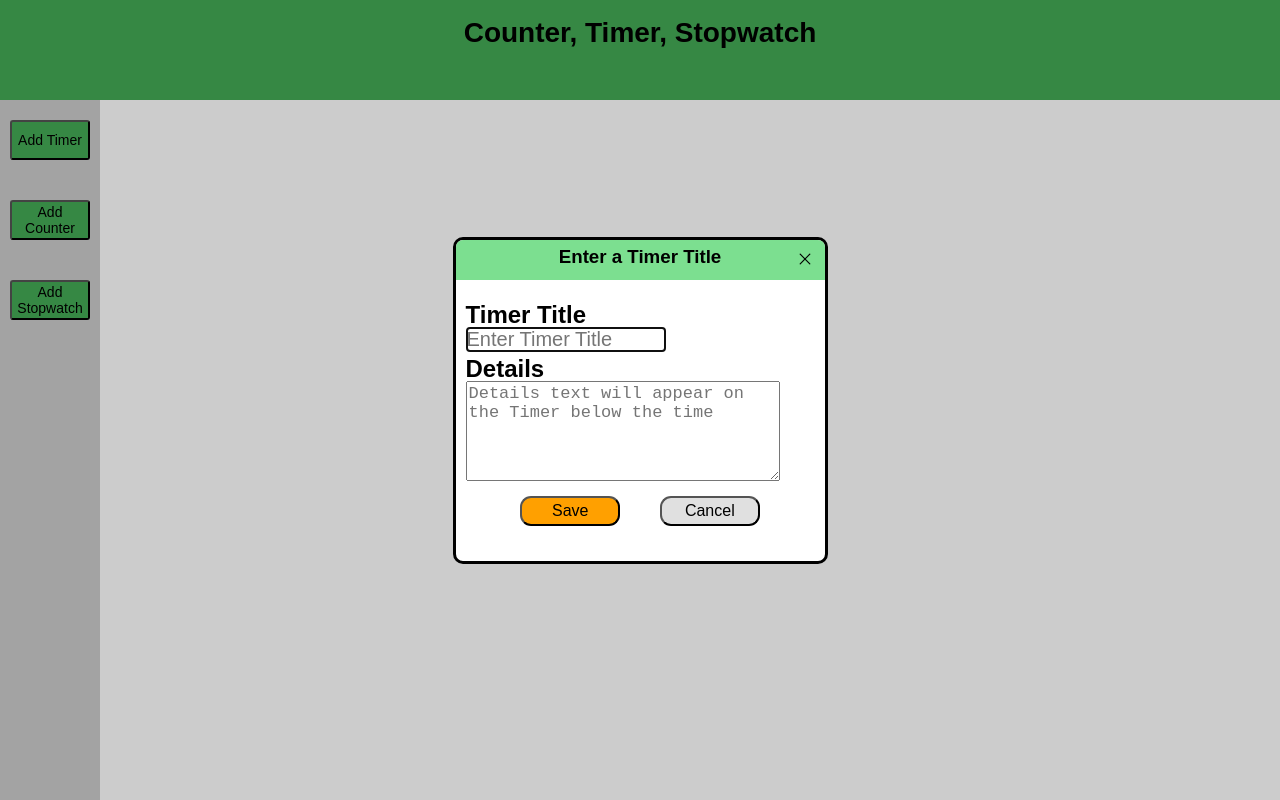
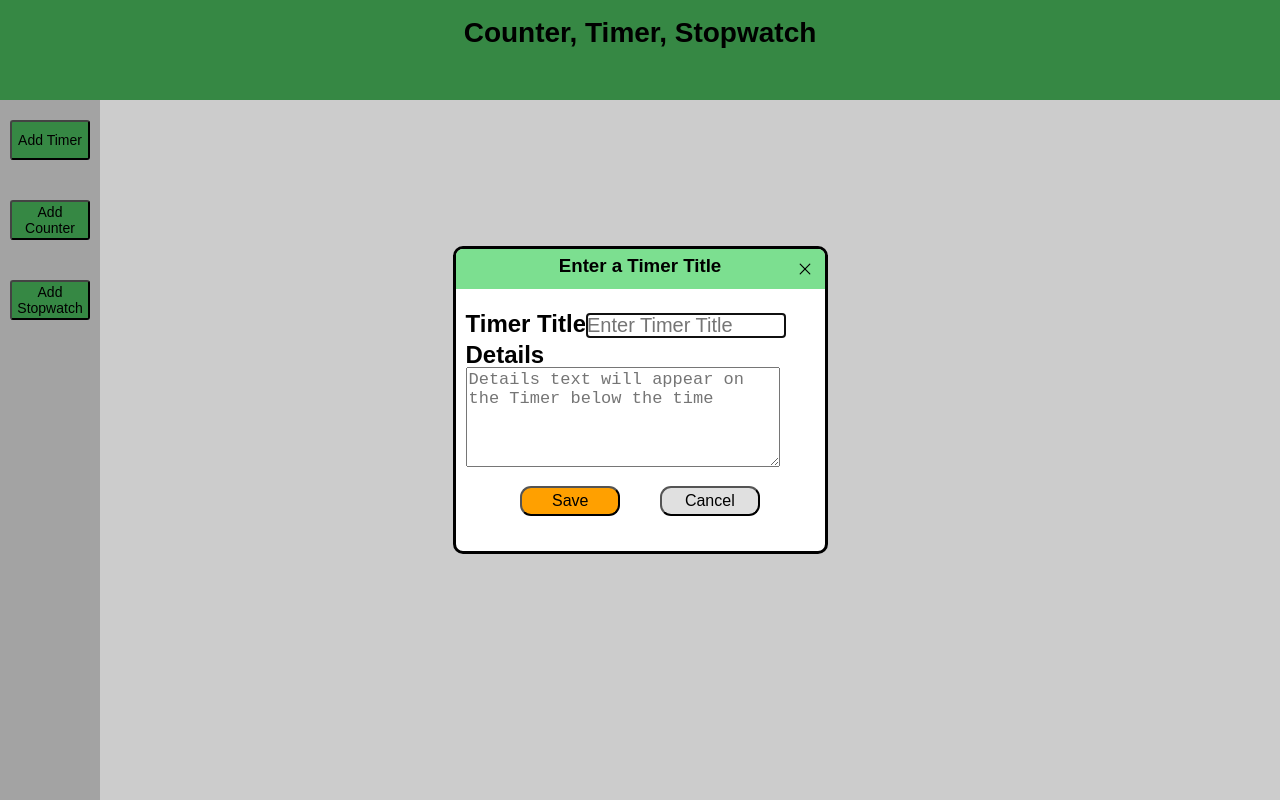
Before and after one commit to chrisjwaddell/tics, a React app: page / in a window 1280 px wide. Both pictures are taken after a click on the button "Add Timer". Built offline with nearby package versions, Linux system fonts and the light colour scheme.

Commit message:
🔄 REFACTOR: key property added to items

```diff
--- a/src/App.js
+++ b/src/App.js
@@ -59,14 +59,6 @@ function App() {
 			).toString(16)
 		}
 		return uuid
-	}
-
-	function handleTitleChange(ev) {
-		console.log("handleTitleChange")
-		if (ev.target.value.length > 16) {
-			ev.preventDefault()
-			ev.target.value = ev.target.value.slice(0, 16)
-		}
 	}
 
 	function handleTimer() {
@@ -271,14 +263,16 @@ function App() {
 					<div className="fld--col">
 						<TextInputF
 							ref={timerTitleRef}
+							keyid="timerTitle"
 							name="title"
 							label="Timer Title"
 							placeholder="Enter Timer Title"
-							onChange={handleTitleChange}
+							maxLength="16"
 						/>
 					</div>,
 					<div className="fld--col">
 						<TextArea
+							keyid="timerArea"
 							label="Details"
 							name="details"
 							style={{
@@ -294,6 +288,7 @@ function App() {
 				handleSubmit={handleTimerSubmit}
 				handleCancel={(ref) => handleCancel(timerModalRef, "timer")}
 				ref={timerModalRef}
+				keyid="timerDialog"
 			></Dialog>
 			<Dialog
 				title="Enter a Counter Title"
@@ -301,6 +296,7 @@ function App() {
 					<div className="fld--col">
 						<TextInputF
 							ref={counterTitleRef}
+							keyid="counterTitle"
 							name="title"
 							label="Counter Title"
 							placeholder="Enter Counter Title"
@@ -308,6 +304,7 @@ function App() {
 					</div>,
 					<div className="fld--col">
 						<TextArea
+							keyid="counterArea"
 							label="Details"
 							name="details"
 							style={{
@@ -323,6 +320,7 @@ function App() {
 				handleSubmit={handleCounterSubmit}
 				handleCancel={(ref) => handleCancel(counterModalRef, "counter")}
 				ref={counterModalRef}
+				keyid="counterDialog"
 			></Dialog>
 			<Dialog
 				title="Enter a Stopwatch Title"
@@ -330,6 +328,7 @@ function App() {
 					<div className="fld--col">
 						<TextInputF
 							ref={stopwatchTitleRef}
+							keyid="stopwatchTitle"
 							name="title"
 							label="Stopwatch Title"
 							placeholder="Enter Stopwatch Title"
@@ -337,6 +336,7 @@ function App() {
 					</div>,
 					<div className="fld--col">
 						<TextArea
+							keyid="stopwatchArea"
 							label="Details"
 							name="details"
 							style={{
@@ -354,6 +354,7 @@ function App() {
 					handleCancel(stopwatchModalRef, "stopwatch")
 				}
 				ref={stopwatchModalRef}
+				keyid="stopwatchDialog"
 			></Dialog>
 		</React.StrictMode>
 	)
--- a/src/components/TextArea.js
+++ b/src/components/TextArea.js
@@ -2,6 +2,7 @@ import React from "react"
 
 export default function TextArea({
 	name,
+	keyid,
 	label,
 	className,
 	placeholder,
@@ -10,7 +11,7 @@ export default function TextArea({
 	style,
 }) {
 	return (
-		<>
+		<div key={keyid}>
 			<label htmlFor={name} className="fld-label">
 				{label}
 			</label>
@@ -23,7 +24,7 @@ export default function TextArea({
 				value={value}
 				style={style}
 			></textarea>
-		</>
+		</div>
 	)
 }
 
--- a/src/components/TextInput.js
+++ b/src/components/TextInput.js
@@ -3,6 +3,7 @@ import React, {forwardRef} from "react"
 export function TextInput({
 	name,
 	label,
+	keyid,
 	className,
 	placeholder,
 	value,
@@ -10,7 +11,7 @@ export function TextInput({
 	onChange,
 }) {
 	return (
-		<>
+		<div key={keyid}>
 			<label htmlFor={name} className="fld-label">
 				{label}
 			</label>
@@ -22,15 +23,16 @@ export function TextInput({
 				placeholder={placeholder}
 				onFocus={onFocus}
 				onChange={onChange}
+				maxLength={props.maxLength}
 				value={value}
 			></input>
-		</>
+		</div>
 	)
 }
 
 export const TextInputF = forwardRef((props, ref) => {
 	return (
-		<>
+		<div key={props.keyid}>
 			<label htmlFor={props.name} className="fld-label">
 				{props.label}
 			</label>
@@ -43,9 +45,10 @@ export const TextInputF = forwardRef((props, ref) => {
 				placeholder={props.placeholder}
 				onFocus={props.onFocus}
 				onChange={props.onChange}
+				maxLength={props.maxLength}
 				value={props.value}
 			></input>
-		</>
+		</div>
 	)
 })
 
--- a/src/components/dialog-portal.js
+++ b/src/components/dialog-portal.js
@@ -9,26 +9,15 @@ const Dialog = forwardRef((props, ref) => {
 		ref.current.close()
 	}
 
-	function handleTitleChange(ev) {
-		if (ev.target.value.length > 16) {
-			ev.preventDefault()
-			ev.target.value = ev.target.value.slice(0, 16)
-		}
-	}
-
 	return createPortal(
-		<dialog ref={ref} className="modal">
-			<div className="modal__top">
+		<dialog ref={ref} className="modal" key={props.keyid}>
+			<div className="modal__top" key="top">
 				<h3 className="modal__title">{props.title}</h3>
-				<div
-					className="c-close"
-					onChange={handleTitleChange}
-					onClick={props.handleCancel}
-				>
+				<div className="c-close" onClick={props.handleCancel}>
 					<div className="c-close__container"></div>
 				</div>
 			</div>
-			<div className="modal__container">
+			<div className="modal__container" key="container">
 				<Form
 					ref={props.formRef}
 					method={"dialog"}
```
